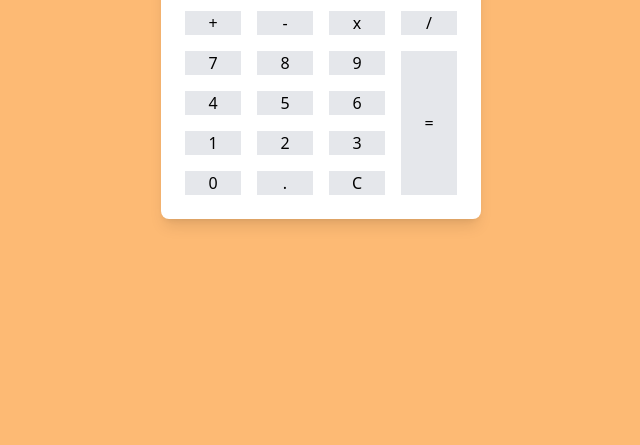
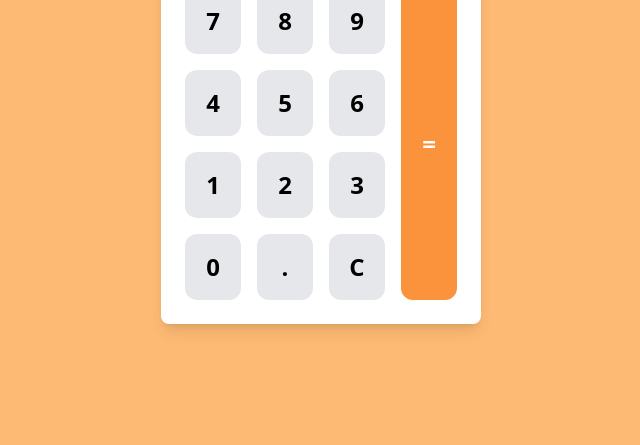
Before and after one commit to kenvastolord/Simple_calculator_app, a plain HTML site: page index.html in a window 1280 px wide. Shown: the part 355-800 px from the top of the page, without its empty margins (319-959 px from the left). Drawn offline with nearby package versions, Linux system fonts and the light colour scheme.

Commit message:
Add custom styles for buttons
- Applied custom styles using inline <style> tag for button elements.

```diff
--- a/index.html
+++ b/index.html
@@ -8,20 +8,20 @@
   </head>
   <body class="bg-orange-300 h-screen flex items-center justify-center">
     <!-- Calculator Container -->
-    <div class="calculator bg-white shadow-lg rounded-lg p-6 w-80">
+    <div id="calculator" class="bg-white shadow-lg rounded-lg p-6 w-80">
       <!-- Display -->
       <div class="bg-transparent p-4 rounded-lg mb-4 text-right">
-        <div class="calculation text-gray-900 text-lg">500 + 300</div>
-        <div class="result text-4xl font-bold text-gray-900">800</div>
+        <div id="calculation " class="text-gray-900 text-lg">400 + 300</div>
+        <div id="result" class="text-4xl font-bold text-gray-900">800</div>
       </div>
 
       <!-- Buttons Grid -->
       <div class="grid grid-cols-4 gap-4">
         <!-- Row 1 -->
-        <button class="calc-btn bg-gray-200">+</button>
-        <button class="calc-btn bg-gray-200">-</button>
-        <button class="calc-btn bg-gray-200">x</button>
-        <button class="calc-btn bg-gray-200">/</button>
+        <button class="calc-btn bg-orange-400 text-white">+</button>
+        <button class="calc-btn bg-orange-400 text-white">-</button>
+        <button class="calc-btn bg-orange-400 text-white">x</button>
+        <button class="calc-btn bg-orange-400 text-white">/</button>
 
         <!-- Row 2 -->
         <button class="calc-btn bg-gray-200">7</button>
@@ -42,8 +42,23 @@
         <button class="calc-btn bg-gray-200 row-start-5">0</button>
         <button class="calc-btn bg-gray-200 row-start-5">.</button>
         <button class="calc-btn bg-gray-200 row-start-5">C</button>
-        <button class="calc-btn bg-gray-200 row-span-4 col-start-4">=</button>
+        <button
+          class="calc-btn bg-orange-400 text-white row-span-4 col-start-4"
+        >
+          =
+        </button>
       </div>
     </div>
+
+    <style>
+      /* Calculator button styles */
+      .calc-btn {
+        padding: 15px;
+        text-align: center;
+        font-size: 1.5rem;
+        border-radius: 12px;
+        font-weight: bold;
+      }
+    </style>
   </body>
 </html>
```
